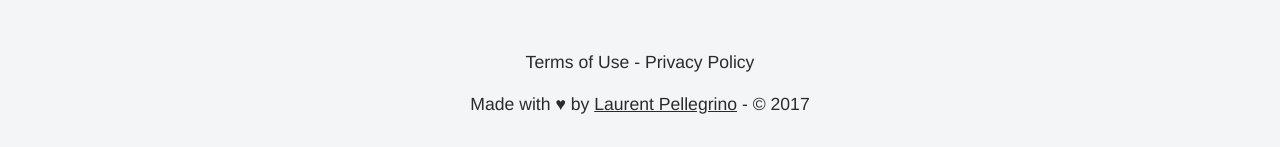
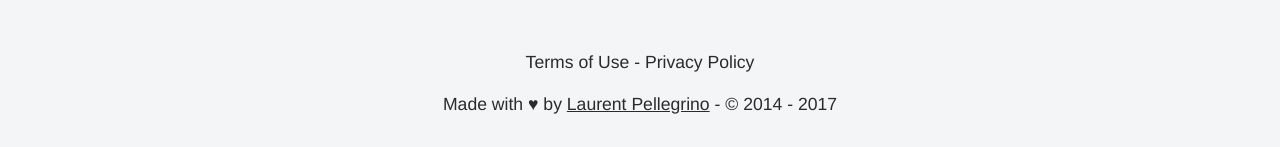
Before and after one commit to medicalid/medicalid.github.io, a Jekyll site: the page built from index.md, in a window 1280 px wide. Shown: the part 1697-1844 px from the top of the page. Built offline with Jekyll 4.4.1, drawn with Linux system fonts in a browser that asks for light colours; nearby versions of some CDN libraries; some web fonts are replaced.

Commit message:
Update copyright date to include the start date

```diff
--- a/_includes/footer.html
+++ b/_includes/footer.html
@@ -1,5 +1,5 @@
 
 <footer class="container text-center" style="margin-top: 32px;">
   <p ><a class="footer" href="/eula" title="Terms of Use">Terms of Use</a> - <a class="footer" href="/privacy" title="Privacy Policy">Privacy Policy</a></p>
-  <p >Made with ♥ by <a class="footer-underlined" href="http://www.pellegrino.link" title="Author">Laurent Pellegrino</a> - &copy; <script>document.write(new Date().getFullYear())</script></p>
+  <p >Made with ♥ by <a class="footer-underlined" href="http://www.pellegrino.link" title="Author">Laurent Pellegrino</a> - &copy; 2014 - <script>document.write(new Date().getFullYear())</script></p>
 </footer>
```
